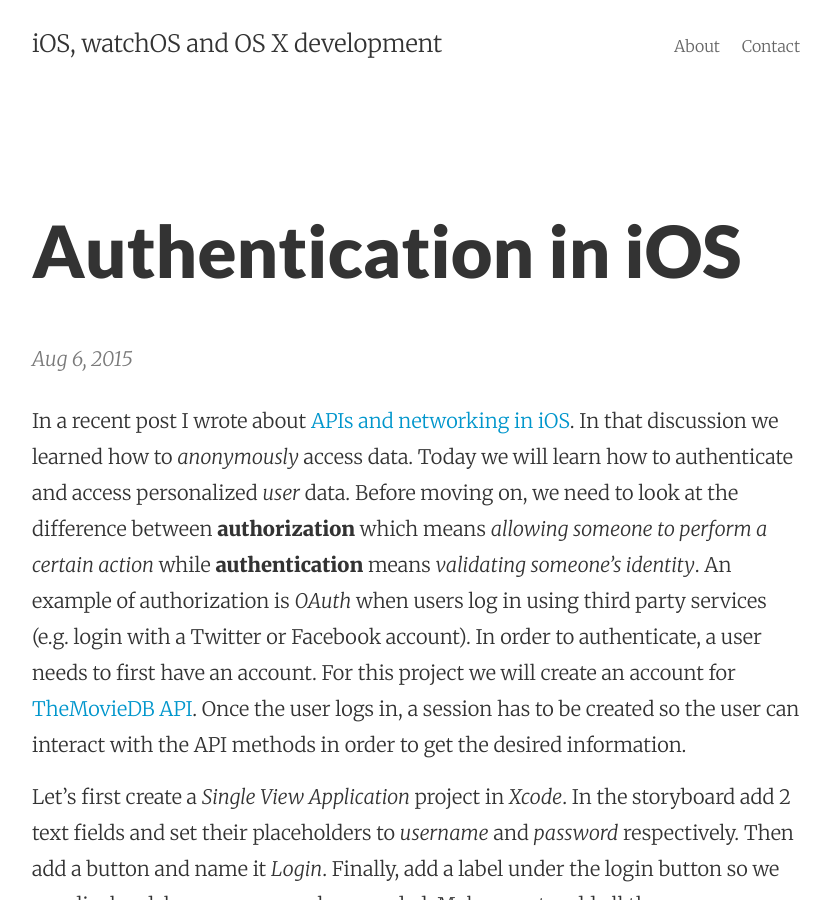
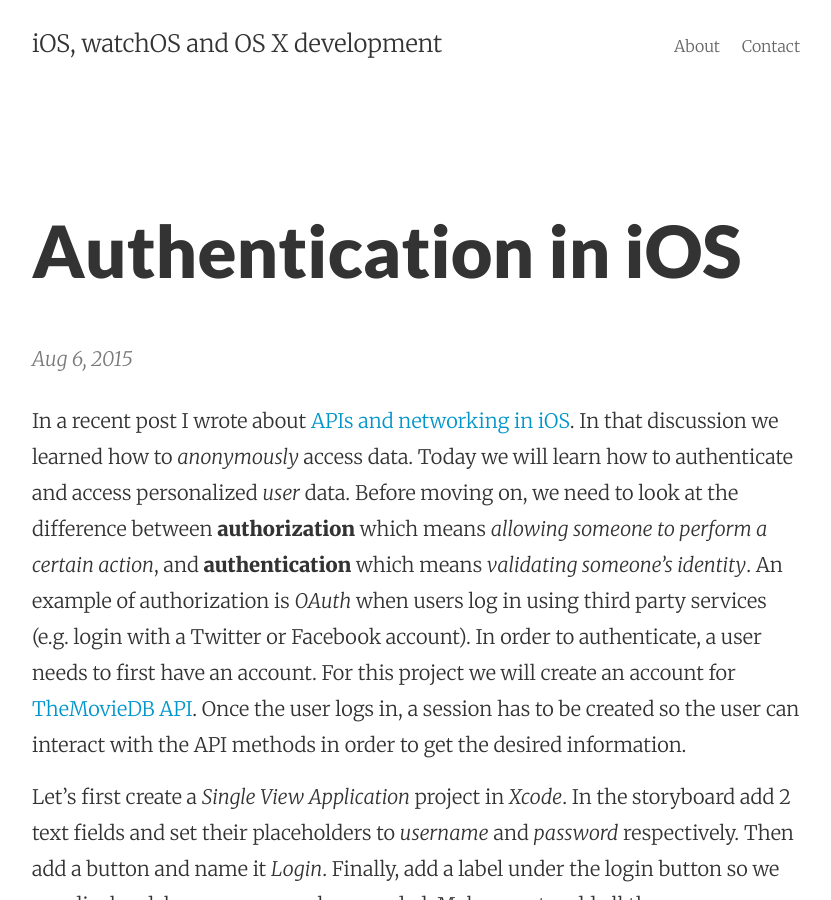
Before and after one commit to mhorga/mhorga.github.io, a Jekyll site: the page built from _posts/2015-08-06-authentication-in-ios.markdown, in a window 1280 px wide and 900 px high. Shown: the whole window, without its empty margins (224-1055 px from the left). Built offline with Jekyll 4.4.1, drawn with Linux system fonts in a browser that asks for light colours.

Commit message:
Post update: Authentication in iOS

```diff
--- a/_posts/2015-08-06-authentication-in-ios.markdown
+++ b/_posts/2015-08-06-authentication-in-ios.markdown
@@ -3,7 +3,7 @@ published: true
 title: Authentication in iOS
 layout: post
 ---
-In a recent post I wrote about [APIs and networking in iOS](http://mhorga.org/2015/07/28/apis-and-networking-in-ios.html). In that discussion we learned how to _anonymously_ access data. Today we will learn how to authenticate and access personalized _user_ data. Before moving on, we need to look at the difference between __authorization__ which means _allowing someone to perform a certain action_ while __authentication__ means _validating someone's identity_. An example of authorization is _OAuth_ when users log in using third party services (e.g. login with a Twitter or Facebook account). In order to authenticate, a user needs to first have an account. For this project we will create an account for [TheMovieDB API](https://www.themoviedb.org/documentation/api). Once the user logs in, a session has to be created so the user can interact with the API methods in order to get the desired information.
+In a recent post I wrote about [APIs and networking in iOS](http://mhorga.org/2015/07/28/apis-and-networking-in-ios.html). In that discussion we learned how to _anonymously_ access data. Today we will learn how to authenticate and access personalized _user_ data. Before moving on, we need to look at the difference between __authorization__ which means _allowing someone to perform a certain action_, and __authentication__ which means _validating someone's identity_. An example of authorization is _OAuth_ when users log in using third party services (e.g. login with a Twitter or Facebook account). In order to authenticate, a user needs to first have an account. For this project we will create an account for [TheMovieDB API](https://www.themoviedb.org/documentation/api). Once the user logs in, a session has to be created so the user can interact with the API methods in order to get the desired information.
 
 Let's first create a _Single View Application_ project in _Xcode_. In the storyboard add 2 text fields and set their placeholders to _username_ and _password_ respectively. Then add a button and name it _Login_. Finally, add a label under the login button so we can display debug messages when needed. Make sure to add all the necessary constraints. Then go to the view controller and add outlets for the text fields and label. Also create an action for the button:
 
```
